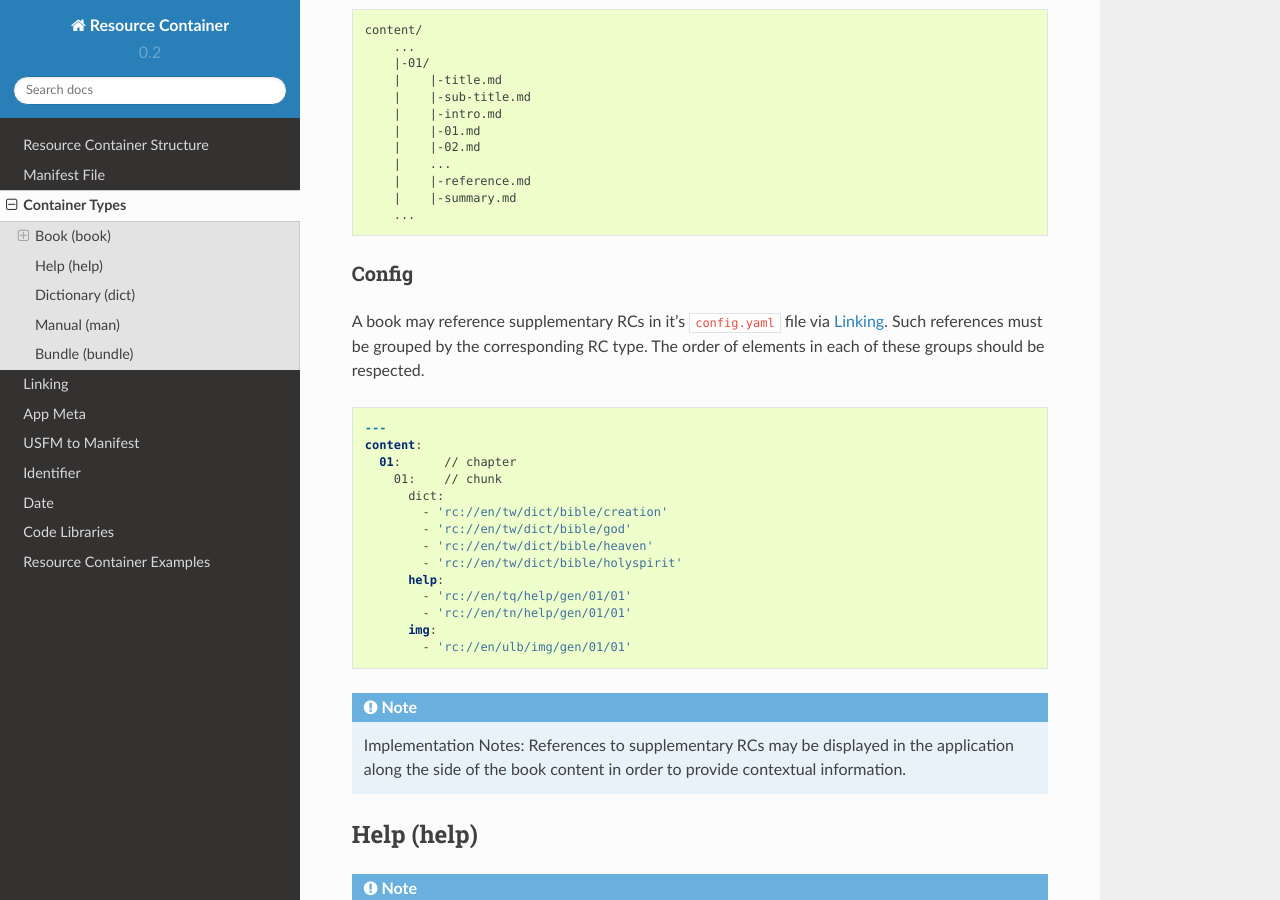
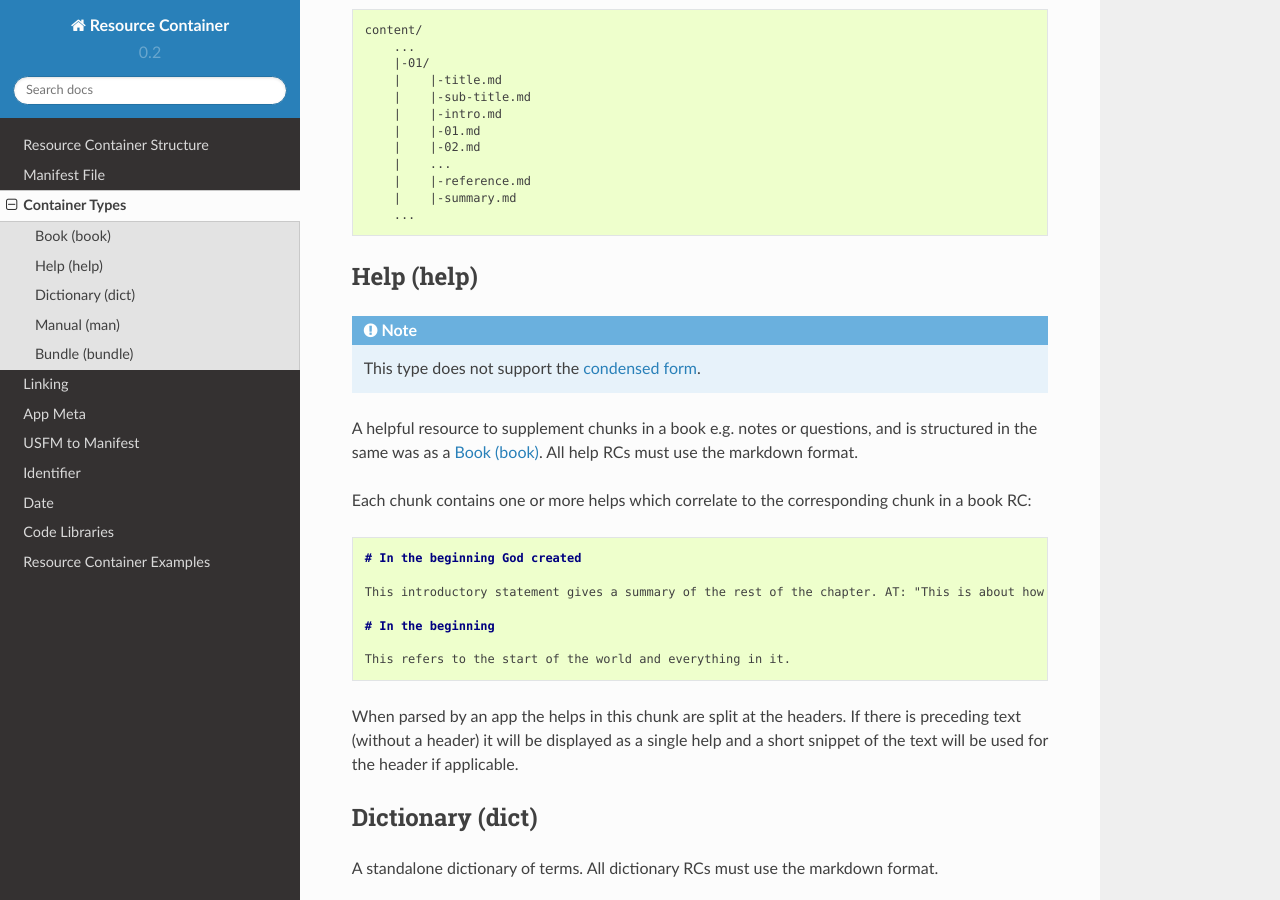
Before and after one commit to unfoldingWord-dev/Resource-Container, a Sphinx documentation site: the page built from docs/container_types.rst, in a window 1280 px wide and 900 px high, scrolled down 549 px. Built offline with Sphinx 7.4.7 and the Read the Docs theme 2.0.0, drawn with Linux system fonts in a browser that asks for light colours.

Commit message:
removed config block from book RC type

```diff
--- a/docs/container_types.rst
+++ b/docs/container_types.rst
@@ -34,32 +34,6 @@
         |    |-reference.md
         |    |-summary.md
         ...
-
-Config
-^^^^^^
-A book may reference supplementary RCs in it's ``config.yaml`` file via :ref:`linking`.
-Such references must be grouped by the corresponding RC type.
-The order of elements in each of these groups should be respected.
-
-.. code-block:: yaml
-
-    ---
-    content:
-      01:      // chapter
-        01:    // chunk
-          dict:
-            - 'rc://en/tw/dict/bible/creation'
-            - 'rc://en/tw/dict/bible/god'
-            - 'rc://en/tw/dict/bible/heaven'
-            - 'rc://en/tw/dict/bible/holyspirit'
-          help:
-            - 'rc://en/tq/help/gen/01/01'
-            - 'rc://en/tn/help/gen/01/01'
-          img:
-            - 'rc://en/ulb/img/gen/01/01'
-
-.. note:: Implementation Notes:
-    References to supplementary RCs may be displayed in the application along the side of the book content in order to provide contextual information.
 
 Help (help)
 -----------
```
